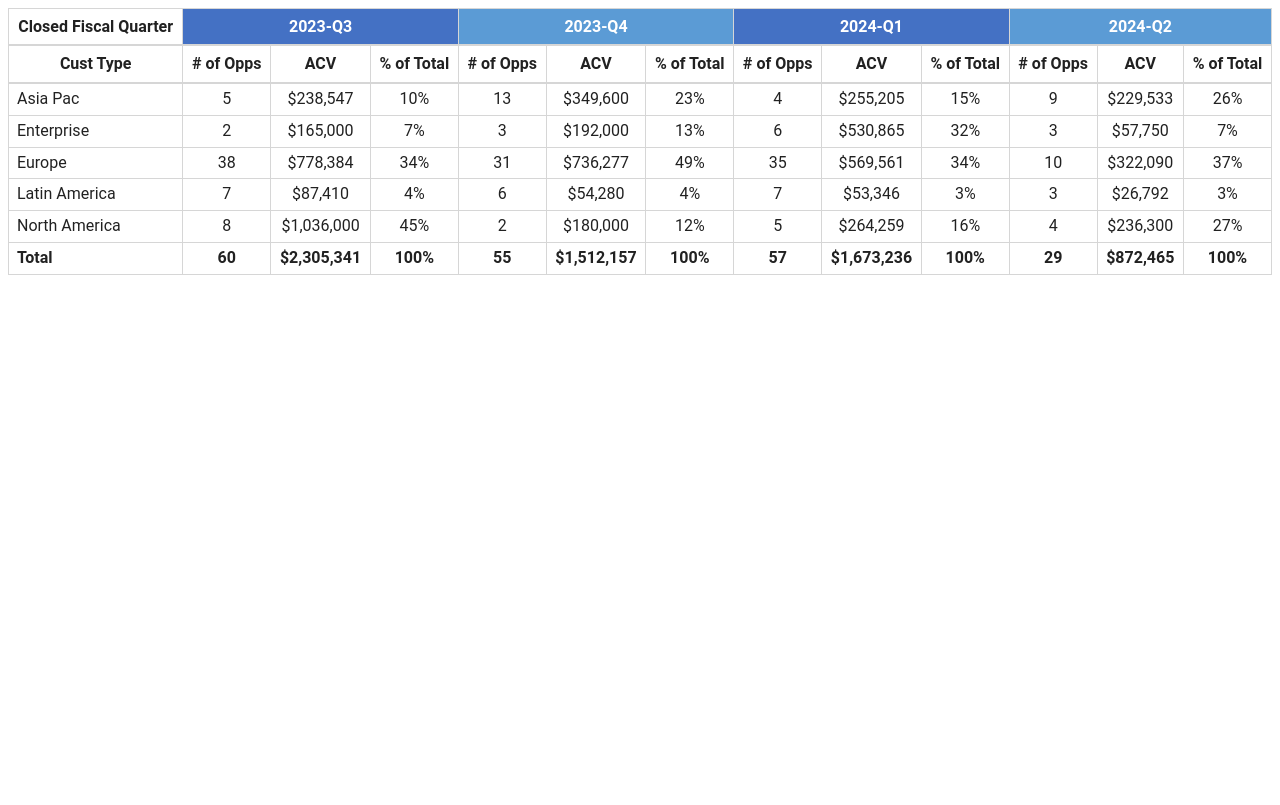
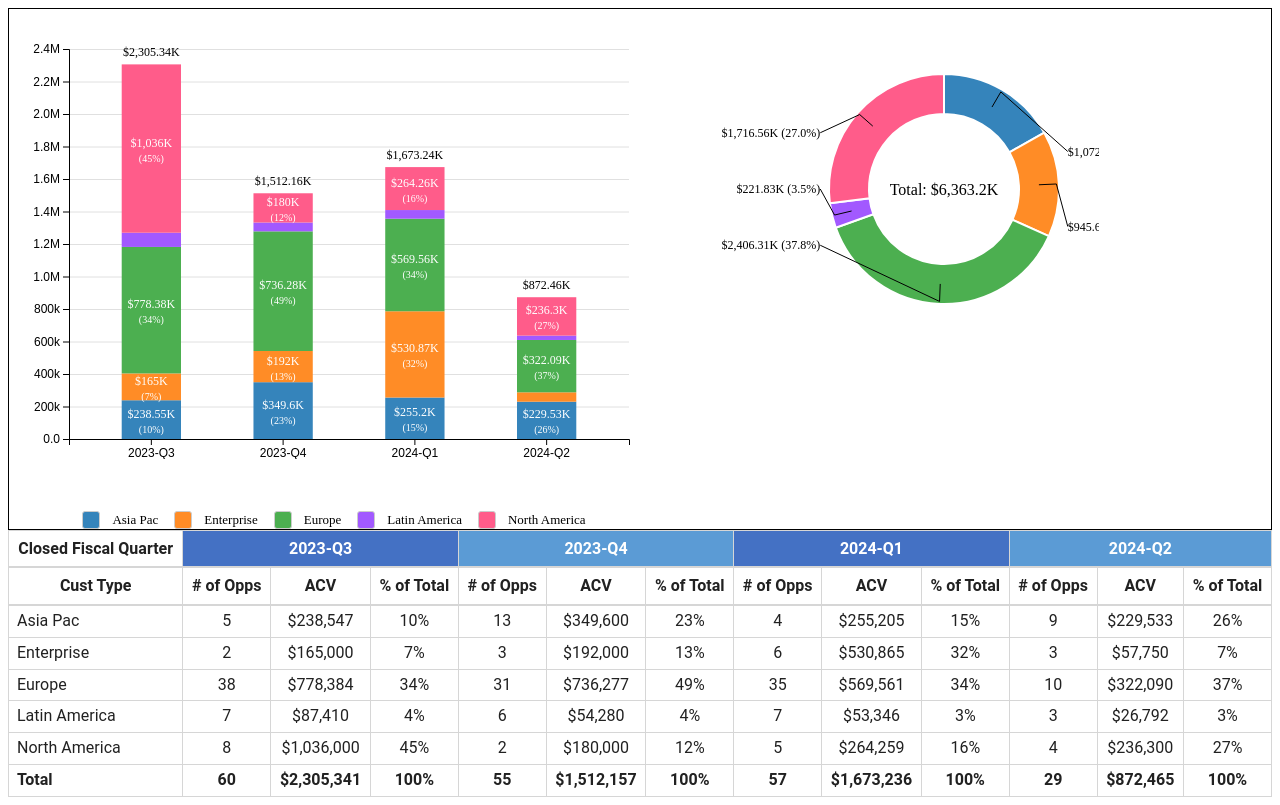
Before and after one commit to VishokG/d3-data-visualization, a React (Vite) app in the folder client/: page / in a window 1280 px wide. Built offline with nearby package versions, Linux system fonts and the light colour scheme.

Commit message:
Margin and height issues

```diff
--- a/client/src/App.tsx
+++ b/client/src/App.tsx
@@ -9,6 +9,8 @@ import teamData from "./data/Team.json";
 import _ from 'lodash';
 import BarChart from './components/BarChart/BarChart';
 import PieChart from './components/PieChart/PieChart';
+import { Box } from '@mui/material';
+import { getColorScale } from './utils/colorScale';
 
 export interface DataComponentProps {
   quarters: string[];
@@ -80,8 +82,37 @@ function App() {
     ])
   );
 
+  const totalsByGroupingType = _.fromPairs(
+    groupingTypes.map(type => [
+      type,
+      data
+        .filter(d => d.category === type)
+        .reduce(
+          (acc, d) => ({
+            count: acc.count + d.count,
+            acv: acc.acv + d.acv,
+          }),
+          { count: 0, acv: 0 }
+        ),
+    ])
+  );
+
+  const color = getColorScale(groupingTypes);
+
   return (
       <div>
+        <Box display={"flex"} border={"1px solid black"}>
+          <BarChart
+            quarters={quarters}
+            groupingTypes={groupingTypes}
+            dataByGroupingType={dataByGroupingType}
+            totals={totals}
+          />
+          <PieChart
+            groupingTypes={groupingTypes}
+            totalsByGroupingType={totalsByGroupingType}
+          />
+        </Box>
         <ThemeProvider theme={tableTheme}>
           <Table
             quarters={quarters}
@@ -90,12 +121,6 @@ function App() {
             totals={totals}
           />
         </ThemeProvider>
-        {/* <PieChart
-          quarters={quarters}
-          groupingTypes={groupingTypes}
-          dataByGroupingType={dataByGroupingType}
-          totals={totals}
-        /> */}
       </div>
   );
 }
--- a/client/src/components/BarChart/BarChart.tsx
+++ b/client/src/components/BarChart/BarChart.tsx
@@ -1,6 +1,10 @@
 import * as d3 from "d3";
 import { useEffect, useRef } from "react";
 import type { DataComponentProps } from "../../App";
+import { getColorScale } from "../../utils/colorScale";
+import { shortenCurrency } from "../../utils";
+import Legend from '../Legend/Legend';
+import { Box } from '@mui/material';
 
 const BarChart = ({
   quarters,
@@ -11,9 +15,9 @@ const BarChart = ({
 
   useEffect(() => {
     if (!quarters.length || !groupingTypes.length) return;
-    const margin = { top: 20, right: 30, bottom: 40, left: 60 };
+    const margin = { top: 40, right: 30, bottom: 20, left: 60 };
     const width = 650 - margin.left - margin.right;
-    const height = 400 - margin.top - margin.bottom;
+    const height = 450 - margin.top - margin.bottom;
 
     // Build data array from props (extract acv for each group/quarter)
     const data = quarters.map((quarter) => {
@@ -53,13 +57,7 @@ const BarChart = ({
       .nice()
       .range([height, 0]);
 
-    const color = d3.scaleOrdinal<string>()
-      .domain(groupingTypes)
-      .range([
-        "#3584BB", "#FF8C26", "#4CAF50", "#A259FF", "#FF5C8A", // original
-        "#FFD600", "#00B8D9", "#FF5630", "#36B37E", "#B47CFF", // new
-        "#FFAB00", "#FF8B94", "#6A4C93", "#43AA8B", "#F3722C"   // more
-      ]);
+    const color = getColorScale(groupingTypes);
 
     svg.selectAll(".bar").remove();
     svg.selectAll(".y-grid").remove();
@@ -174,10 +172,6 @@ const BarChart = ({
         const xVal = x(d.quarter as string);
         const xPos = (typeof xVal === "number" ? xVal : 0) + x.bandwidth() * 0.5;
         const yCenter = y(d.y1) + (y(d.y0) - y(d.y1)) / 2;
-        function formatValue(val: number) {
-          if (val >= 1_000) return ("$" + (val / 1_000).toLocaleString(undefined, { maximumFractionDigits: 2 }) + "K");
-          return "$" + val.toLocaleString();
-        }
         // Always add invisible rect for tooltip events
         d3.select(this)
           .append("rect")
@@ -192,7 +186,7 @@ const BarChart = ({
               .style("display", "block")
               .html(
                 `<span style="display:inline-block;width:12px;height:12px;background:${barColor};border-radius:2px;margin-right:6px;vertical-align:middle;"></span>` +
-                `<strong>${d.key}</strong><br/>Quarter: ${d.quarter}<br/>Value: ${formatValue(d.value)}<br/>Percent: ${Math.round(d.percent)}%`
+                `<strong>${d.key}</strong><br/>Quarter: ${d.quarter}<br/>Value: ${shortenCurrency(d.value)}<br/>Percent: ${Math.round(d.percent)}%`
               )
               .style("left", (event.pageX + 12) + "px")
               .style("top", (event.pageY - 24) + "px");
@@ -209,7 +203,7 @@ const BarChart = ({
             .attr("text-anchor", "middle")
             .attr("fill", "white")
             .style("font-size", "12px")
-            .text(formatValue(d.value));
+            .text(shortenCurrency(d.value));
           d3.select(this)
             .append("text")
             .attr("x", xPos)
@@ -229,20 +223,26 @@ const BarChart = ({
       const yPos = y(total) - 8;
       // Only add label if total > 0
       if (total > 0) {
-        const formatValue = (val: number) => val >= 1_000 ? ("$" + (val / 1_000).toLocaleString(undefined, { maximumFractionDigits: 2 }) + "K") : "$" + val.toLocaleString();
         svg.append("text")
           .attr("x", xPos)
           .attr("y", yPos)
           .attr("text-anchor", "middle")
           .attr("fill", "black")
           .style("font-size", "12px")
-          .text(formatValue(total));
+          .text(shortenCurrency(total));
       }
     });
   }, [quarters, groupingTypes, dataByGroupingType]);
 
+  const color = getColorScale(groupingTypes);
+
   return (
-    <svg ref={svgRef}></svg>
+    <Box>
+      <svg ref={svgRef}></svg>
+      <Box mt={6} display="flex" justifyContent="center">
+        <Legend categories={groupingTypes} colorScale={color} />
+      </Box>
+    </Box>
   );
 };
 export default BarChart;
```
